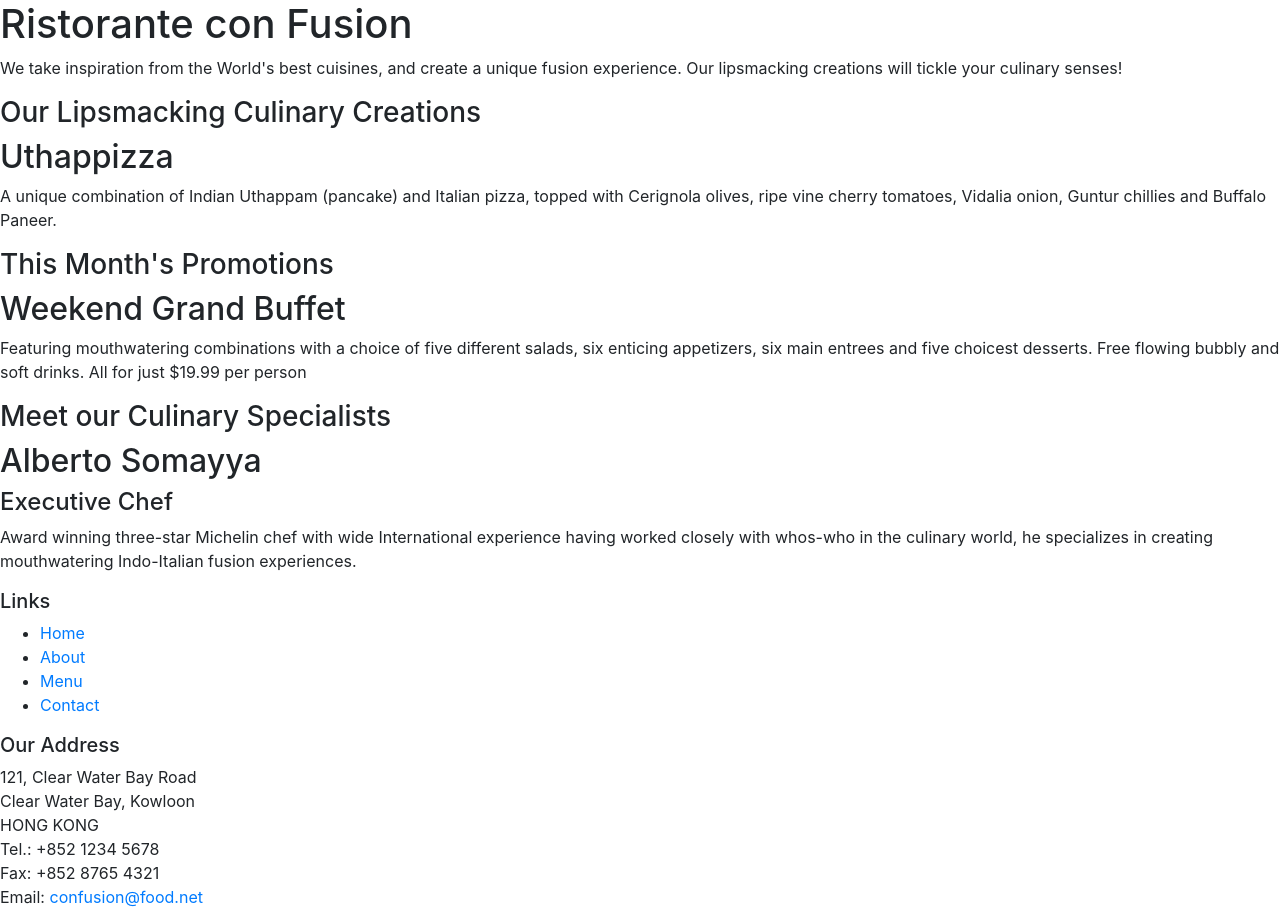
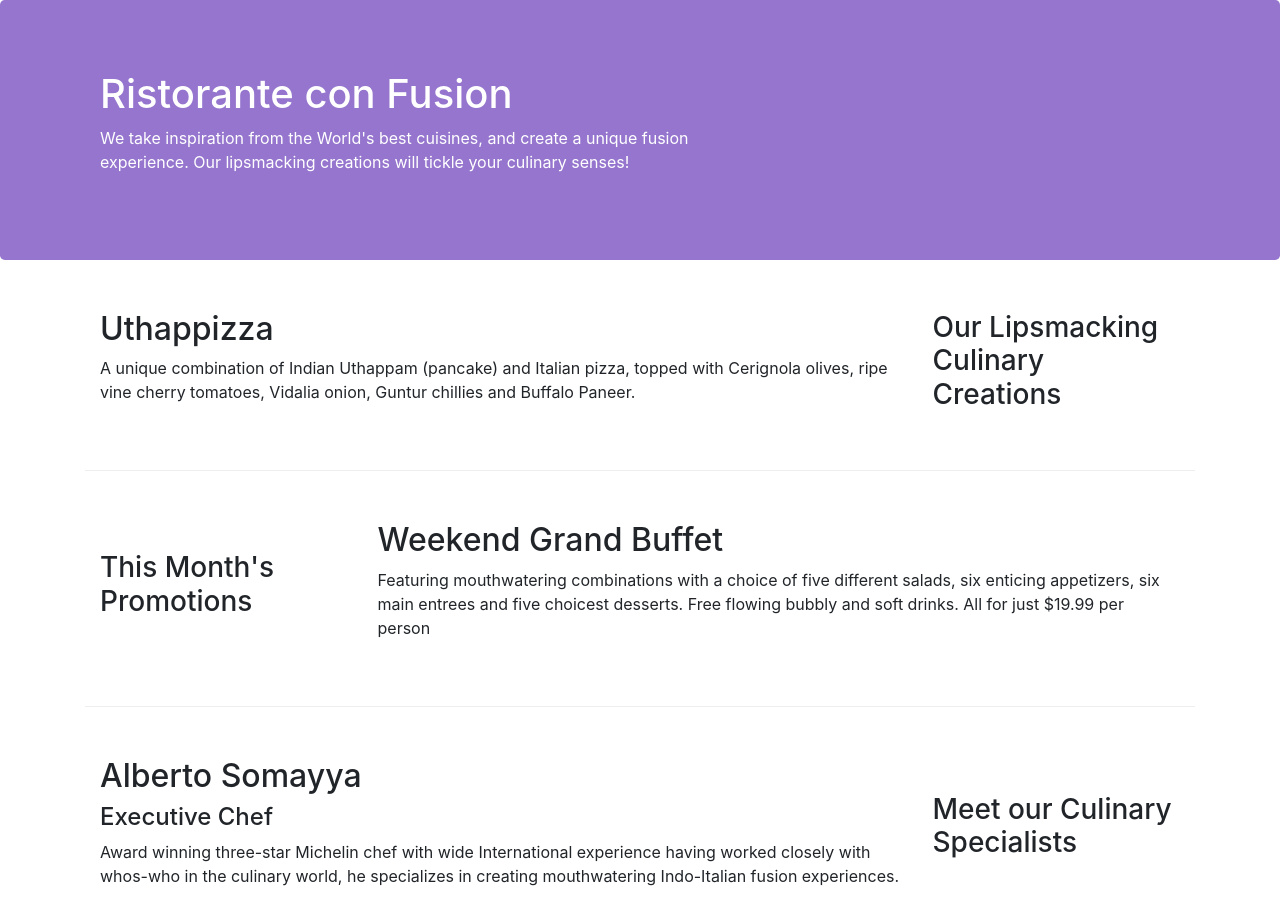
Before and after one commit to TheWhiteWolf02/bootstrap-tutorial, a website: page index.html in a window 1280 px wide. Shown: the top 924 px of the page. Drawn offline with nearby package versions, Linux system fonts and the light colour scheme.

Commit message:
grid training

```diff
--- a/index.html
+++ b/index.html
@@ -9,15 +9,16 @@
 
     <!-- Bootstrap CSS -->
     <link rel="stylesheet" href="node_modules/bootstrap/dist/css/bootstrap.min.css">
+    <link rel="stylesheet" href="style.css">
     <title>Ristorante Con Fusion</title>
 </head>
 
 <body>
 
-    <header>
-        <div>
-            <div>
-                <div>
+    <header class = "jumbotron">
+        <div class = "container">
+            <div class="row row-header">
+                <div class="col-12 col-sm-7">
                     <h1>Ristorante con Fusion</h1>
                     <p>We take inspiration from the World's best cuisines, and create a unique fusion experience. Our lipsmacking creations will tickle your culinary senses!</p>
                 </div>
@@ -27,33 +28,33 @@
         </div>
     </header>
 
-    <div>
-        <div>
-            <div>
+    <div class = "container">
+        <div class = "row row-content align-items-center">
+            <div class="col-12 col-sm-4 col-md-3 order-sm-last">
                 <h3>Our Lipsmacking Culinary Creations</h3>
             </div>
-            <div>
+            <div class="col col-sm col-md order-sm-first">
                 <h2>Uthappizza</h2>
                 <p>A unique combination of Indian Uthappam (pancake) and Italian pizza, topped with Cerignola olives, ripe vine cherry tomatoes, Vidalia onion, Guntur chillies and Buffalo Paneer.</p>
             </div>
         </div>
 
 
-        <div>
-            <div>
+        <div class = "row row-content align-items-center">
+            <div class="col-12 col-sm-4 col-md-3">
                 <h3>This Month's Promotions</h3>
             </div>
-            <div>
+            <div class="col col-sm col-md">
                 <h2>Weekend Grand Buffet</h2>
                 <p>Featuring mouthwatering combinations with a choice of five different salads, six enticing appetizers, six main entrees and five choicest desserts. Free flowing bubbly and soft drinks. All for just $19.99 per person </p>
             </div>
         </div>
 
-        <div>
-            <div>
+        <div class = "row row-content align-items-center">
+            <div class="col-12 col-sm-4 col-md-3 order-sm-last">
                 <h3>Meet our Culinary Specialists</h3>
             </div>
-            <div>
+            <div class="col col-sm col-md order-sm-first">
                 <h2>Alberto Somayya</h2>
                 <h4>Executive Chef</h4>
                 <p>Award winning three-star Michelin chef with wide International experience having worked closely with whos-who in the culinary world, he specializes in creating mouthwatering Indo-Italian fusion experiences. </p>
@@ -61,21 +62,21 @@
         </div>
     </div>
 
-    <footer>
-        <div>
-            <div>
-                <div>
+    <footer class="footer">
+        <div class="container">
+            <div class="row">
+                <div class="col-4 col-sm-2 offset-1">
                     <h5>Links</h5>
-                    <ul>
+                    <ul class="list-unstyled">
                         <li><a href="#">Home</a></li>
                         <li><a href="#">About</a></li>
                         <li><a href="#">Menu</a></li>
                         <li><a href="#">Contact</a></li>
                     </ul>
                 </div>
-                <div>
+                <div class="col-7 col-sm-5">
                     <h5>Our Address</h5>
-                    <address>
+                    <address class="address">
 		              121, Clear Water Bay Road<br>
 		              Clear Water Bay, Kowloon<br>
 		              HONG KONG<br>
@@ -84,8 +85,8 @@
 		              Email: <a href="mailto:confusion@food.net">confusion@food.net</a>
 		           </address>
                 </div>
-                <div>
-                    <div>
+                <div class="col-12 col-sm-4 align-self-center">
+                    <div class="text-center">
                         <a href="http://google.com/+">Google+</a>
                         <a href="http://www.facebook.com/profile.php?id=">Facebook</a>
                         <a href="http://www.linkedin.com/in/">LinkedIn</a>
@@ -95,8 +96,8 @@
                     </div>
                 </div>
            </div>
-           <div>
-                <div>
+           <div class="row justify-content-center">
+                <div class="col-auto">
                     <p>© Copyright 2018 Ristorante Con Fusion</p>
                 </div>
            </div>
--- /dev/null
+++ b/style.css
@@ -0,0 +1,35 @@
+.row-header
+{
+	margin: 0px auto;
+	padding: 0px auto;
+}
+
+.row-content
+{
+	margin: 0px auto;
+	padding: 50px 0px 50px 0px;
+	border-bottom: 1px ridge;
+	min-height: 200px;
+}
+
+.footer
+{
+	background-color: #D1C4E9;
+	margin: 0px auto;
+	padding: 20px 0px 20px 0px;
+}
+
+.jumbotron
+{
+	padding: 70px 30px 70px 30px;
+	margin: 0px auto;
+	background-color: #9575CD;
+	color: #fff;
+}
+
+.address
+{
+	font-size: 80%;
+	margin: 0px;
+	color: #0f0f0f;
+}
```
